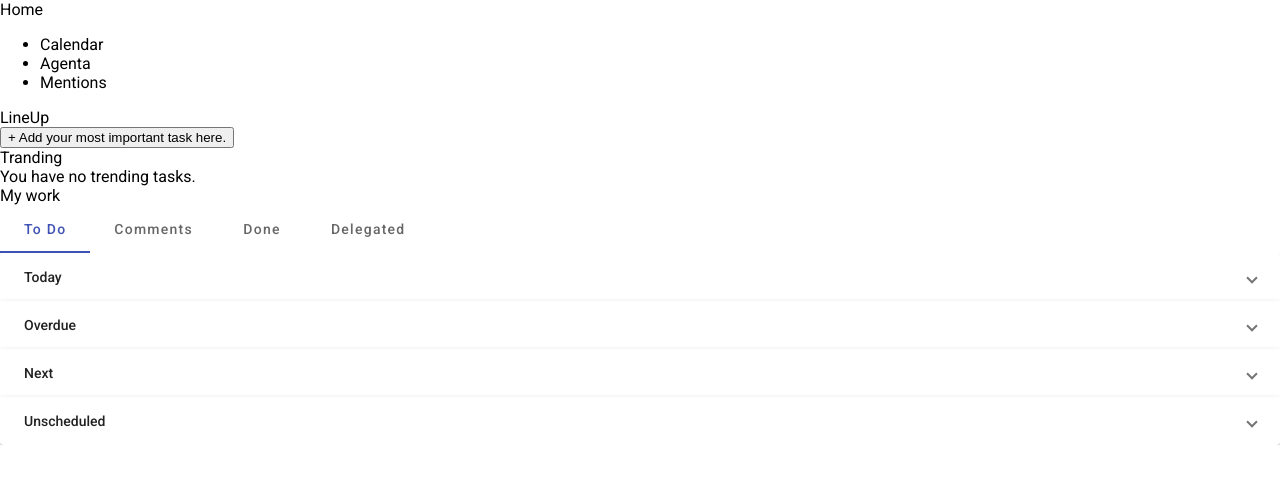
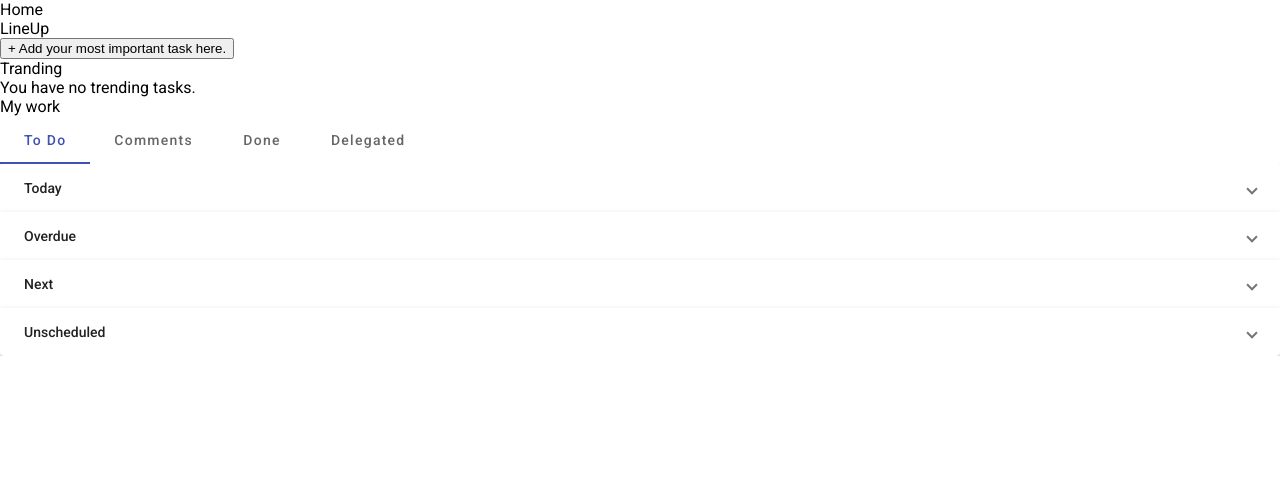
Before and after one commit to qoolebyaqa/RS-Clone, an Angular app in the folder rs-clone/: page / in a window 1280 px wide. Shown: the top 484 px of the page. Built offline with nearby package versions, Linux system fonts and the light colour scheme.

Commit message:
feat: delete list

```diff
--- a/rs-clone/src/app/components/core/home/home.component.html
+++ b/rs-clone/src/app/components/core/home/home.component.html
@@ -3,13 +3,6 @@
         <div class="header">
             <div class="header__container">
                 <div class="header__title">Home</div>
-            </div>
-            <div class="header__list">
-                <ul>
-                    <li class="header__calendar">Calendar</li>
-                    <li class="header__agenta">Agenta</li>
-                    <li class="header__mentions">Mentions</li>
-                </ul>
             </div>
         </div>
         <div class="main__content">
```
